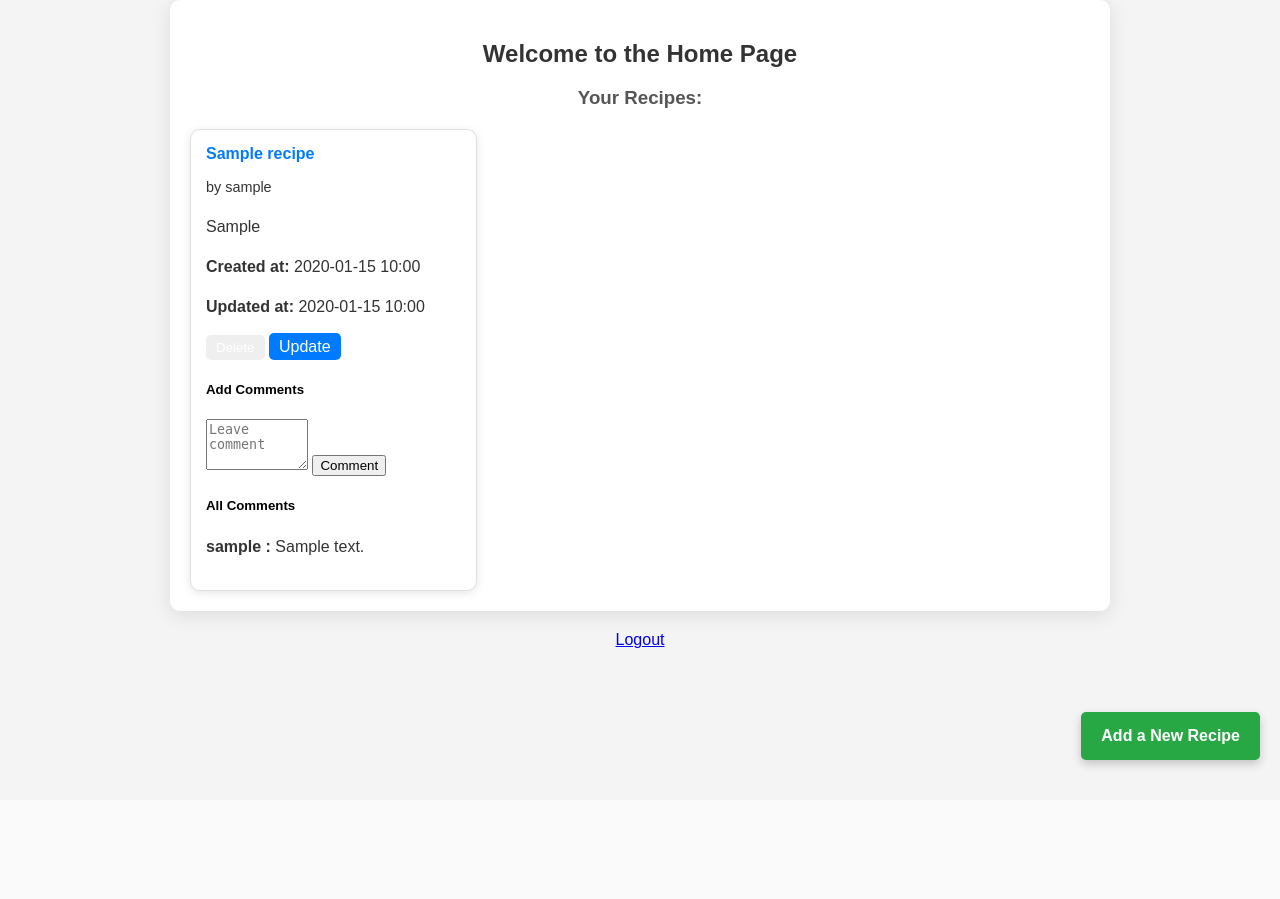
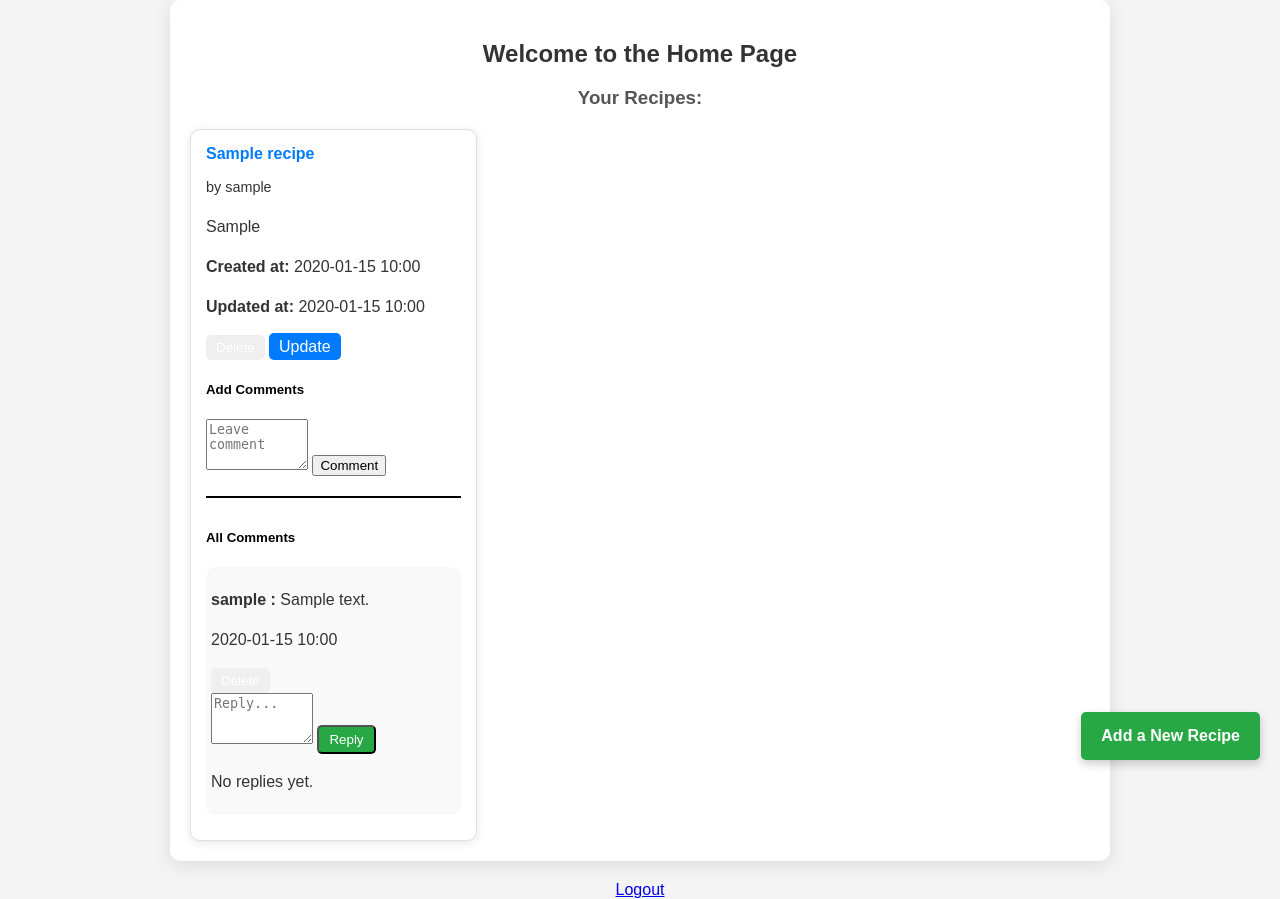
Before and after one commit to EmaMiha/Foodomania, a Django app: page / in a window 1280 px wide. Before the commit the page ends 769 px from the top, so only its background shows below. Run offline with Django 4.2, Linux system fonts and the light colour scheme; a user stored in the database is signed in; tables that the repository leaves empty hold one stand-in row (values such as "Sample post").

Commit message:
add logged in  user reply process to every comment and delete process for every comment

```diff
--- a/foodie_app/models.py
+++ b/foodie_app/models.py
@@ -37,5 +37,7 @@ class Comment(models.Model):
     author=models.ForeignKey(User, on_delete=models.CASCADE)
     content=models.TextField()
     created_at=models.DateTimeField(auto_now_add=True)
+    parent=models.ForeignKey('self',null=True,blank=True,related_name='replies',on_delete=models.CASCADE)
+
     def __str__(self):
         return f"Comment by {self.author.username} on {self.recipe.title}"
--- a/foodie_app/static/css/home.css
+++ b/foodie_app/static/css/home.css
@@ -153,3 +153,37 @@ cursor: pointer;
 .update-button:hover {
     background-color: #0056b3; /* Darker blue on hover */
 }
+.allcomm {
+
+    margin-top: 20px;
+    border-top: 2px solid black;
+    padding-top: 10px;
+
+
+}
+
+.comment{
+
+    margin-bottom: 10px;
+    padding: 5px;
+    border-radius: 10px;
+    background-color: #f9f9f9;
+}
+
+
+.comment p{
+    margin-top: 5px 0;
+}
+
+.reply-button{
+
+    background-color: #28a745;
+    color: white;
+    padding: 5px 10px;
+    border-radius: 5px;
+    cursor:pointer;
+}
+
+.reply-button:hover{
+    background-color: #007bff;
+}
--- a/foodie_app/templates/home.html
+++ b/foodie_app/templates/home.html
@@ -45,9 +45,41 @@
                         {% for comment in recipe.comments.all %}
                         <div class="comment">
                             <p><strong>{{ comment.author.username}} : </strong> {{ comment.content}}</p>
+                            <p class="comment-date">{{ comment.created_at|date:"Y-m-d H:i" }}</p>
+
+
+                            {% if user.is_authenticated and user == comment.author %}
+                            <form action="{% url 'delete_comment' comment.id %}" method="POST">
+                                {% csrf_token %}
+                                <button type="submit" class="delete-button">Delete</button>
+                            </form>
+
+                            {% endif %}
+
+                            {% if user.is_authenticated %}
+
+                            <form action="{% url 'add_comment' recipe.id %}" method="POST" style="display:inline">
+                                {% csrf_token %}
+                                <textarea name="content" rows="3" cols="10" placeholder="Reply..." required></textarea>
+                                <input type="hidden" name="parent_id" value="{{ comment.id }}">
+                                <button type="submit" class="reply-button">Reply</button>
+                            </form>
+
+                            {% endif %}
+
+                            <div class="replies">
+                                {% for reply in comment.replies.all %}
+                                    <div class="comment">
+                                        <p><strong>{{ reply.author.username }}</strong>: {{ reply.content }}</p>
+                                        <p class="comment-date">{{ reply.created_at|date:"Y-m-d H:i" }}</p>
                                     </div>
                                 {% empty %}
-                     <p>No comment</p>
+                                    <p>No replies yet.</p>
+                                {% endfor %}
+                            </div>
+                        </div>
+                        {% empty %}
+                        <p>No comments yet</p>
                         {% endfor %}
                     </div>
 
--- a/foodie_app/urls.py
+++ b/foodie_app/urls.py
@@ -33,6 +33,9 @@ urlpatterns = [
     path('add-recipe/', views.add_recipe, name='add_recipe'),
     path("delete-recipe/<int:recipe_id>/",views.delete_recipe,name="delete_recipe"),
     path("update-recipe/<int:recipe_id>/",views.update_recipe,name="update_recipe"),
-    path("add-comment/<int:recipe_id>/",views.add_comment,name="add_comment")
+    path("add-comment/<int:recipe_id>/",views.add_comment,name="add_comment"),
+    path("delete-comment/<int:comment_id>/",views.delete_comment,name="delete_comment"),
+
+
 
 ]
--- a/foodie_app/views.py
+++ b/foodie_app/views.py
@@ -92,6 +92,23 @@ def add_comment(request,recipe_id):
     if request.method=='POST':
         recipe=get_object_or_404(Recipe,id=recipe_id)
         content=request.POST.get('content')
+        parent_id=request.POST.get('parent_id')
         comment=Comment(recipe=recipe,author=request.user,content=content)
+
+        if parent_id:
+            parent_comment=get_object_or_404(Comment,id=parent_id)
+            comment.parent=parent_comment
         comment.save()
         return redirect('home')
+
+
+
+
+def delete_comment(request,comment_id):
+
+    comment=get_object_or_404(Comment,id=comment_id,author=request.user)
+    comment.replies.all().delete()
+    comment.delete()
+
+
+    return redirect('home')
```
Also changed, not shown: foodie_app/forms.py (+6 -1 lines), foodie_app/migrations/0002_comment_parent_alter_recipe_created_at.py (added), 1 other file. Lines whose indentation alone changed are shown as unchanged.
